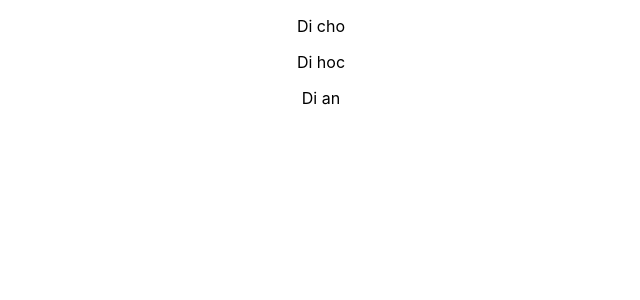
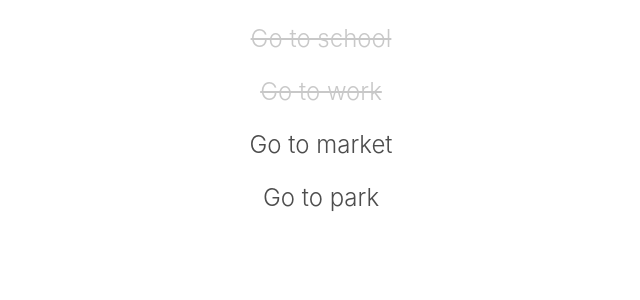
Before and after one commit to binhdao-29/React-tuts, a React (Create React App) app: page / in a window 1280 px wide. Shown: the top 300 px of the page, without its empty margins (319-959 px from the left). Built offline with nearby package versions, Linux system fonts and the light colour scheme.

Commit message:
using props and render a list

```diff
--- a/src/App.js
+++ b/src/App.js
@@ -3,39 +3,26 @@ import './App.css';
 import TodoItem from './components/TodoItem';
 import { Component } from 'react';
 
-// function App() {
-//   let todoListItems = [
-//     'Go home',
-//     'Go swimming',
-//     'Go to work'
-//   ]
-//   return (
-//     <div className="App">
-//       {
-//         todoListItems.map((item, index) =>
-//           <TodoItem key={index} title={item} />
-//         )
-//       }
-//     </div>
-//   );
-// }
-
 class App extends Component {
   constructor() {
     super();
     this.list = [
-      'Di cho',
-      'Di hoc',
-      'Di an'
-    ]
+      { title : 'Go to school', isComplete : true },
+      { title : 'Go to work', isComplete : true },
+      { title : 'Go to market' },
+      { title : 'Go to park', isComplete : false }
+    ];
   }
   render() {
     return (
       <div className="App">
         {
-          this.list.map((item, index) =>
-            <TodoItem key={index} title={item} />
+          this.list.length > 0 && this.list.map((item, index) =>
+            <TodoItem key={index} item={item} />
           )
+        }
+        {
+          this.list.length === 0 && 'Nothing here'
         }
       </div>
     );
--- /dev/null
+++ b/src/components/TodoItem.css
@@ -0,0 +1,10 @@
+.TodoItem {
+    font-weight: 300;
+    font-size: 24px;
+    color: #4d4d4d;
+}
+
+.TodoItem-complete {
+    text-decoration: line-through;
+    opacity: .3;
+}
--- a/src/components/TodoItem.js
+++ b/src/components/TodoItem.js
@@ -1,10 +1,17 @@
 import React, { Component } from 'react';
+import './TodoItem.css';
+
 
 class TodoItem extends Component {
     render() {
+        const { item } = this.props;
+        let className = 'TodoItem';
+        if (item.isComplete) {
+            className += ' TodoItem-complete';
+        }
         return (
-            <div className="todoItem">
-                <p> { this.props.title }</p>
+            <div className={className}>
+                <p>{ item.title }</p>
             </div>
         );
     }
```
